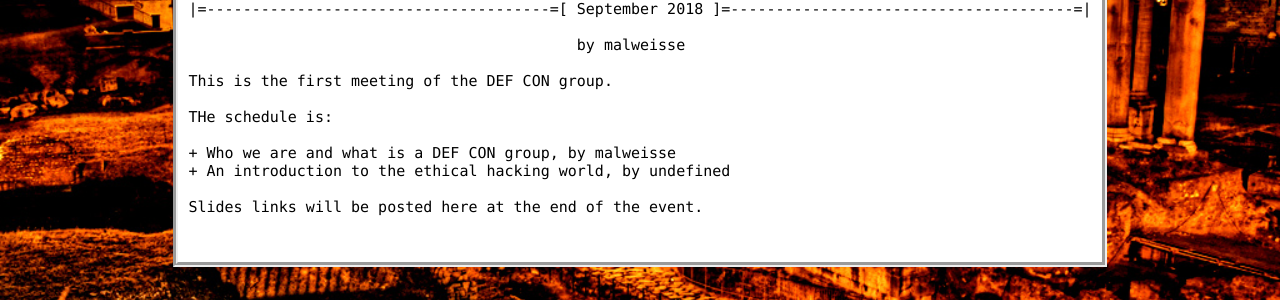
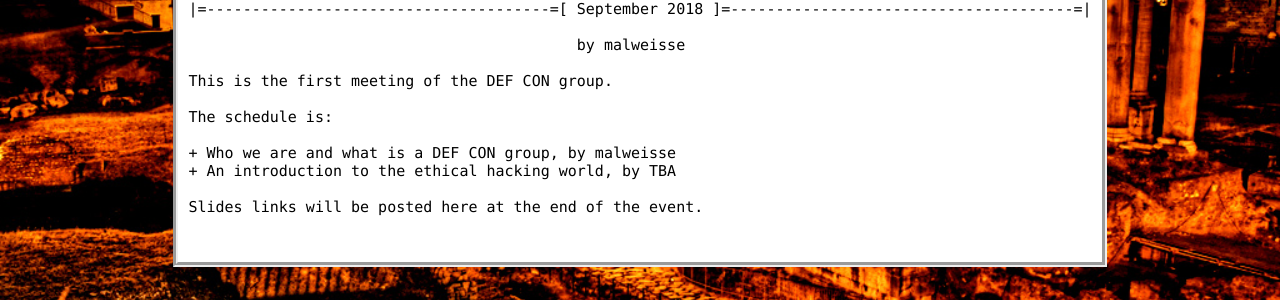
Before and after one commit to DEFCON753/defcon753.github.io, a Jekyll site: the page built from _posts/2018-08-16-meeting-sep18.html, in a window 1280 px wide. Shown: the part 323-623 px from the top of the page. Built offline with Jekyll 4.4.1, drawn with Linux system fonts in a browser that asks for light colours; some of the changed text lies outside the part shown.

Commit message:
transfer to the organization

```diff
--- a/_config.yml
+++ b/_config.yml
@@ -4,7 +4,7 @@
 keywords: "DEF CON GROUP, Rome"
 description: "DEF CON group @ Rome, Italy"
 
-baseurl: "/defcon753-website"
+baseurl: ""
 #cover: "/assets/img/cover.svg"
 
 # Site general settings
--- a/_posts/2018-08-16-meeting-sep18.html
+++ b/_posts/2018-08-16-meeting-sep18.html
@@ -8,9 +8,9 @@
 
 This is the first meeting of the DEF CON group.
 
-THe schedule is:
+The schedule is:
 
 + Who we are and what is a DEF CON group, by malweisse
-+ An introduction to the ethical hacking world, by undefined
++ An introduction to the ethical hacking world, by TBA
 
 Slides links will be posted here at the end of the event.
```
Also changed, not shown: dc_logo.png (added).
